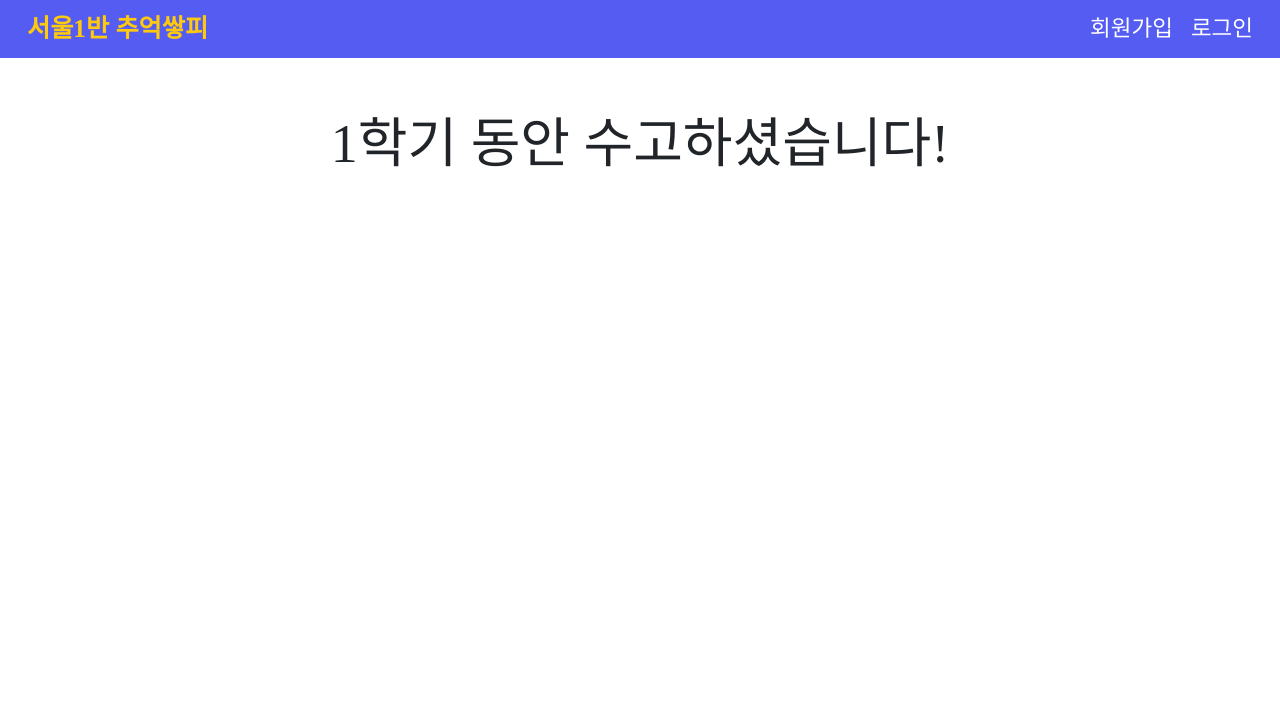
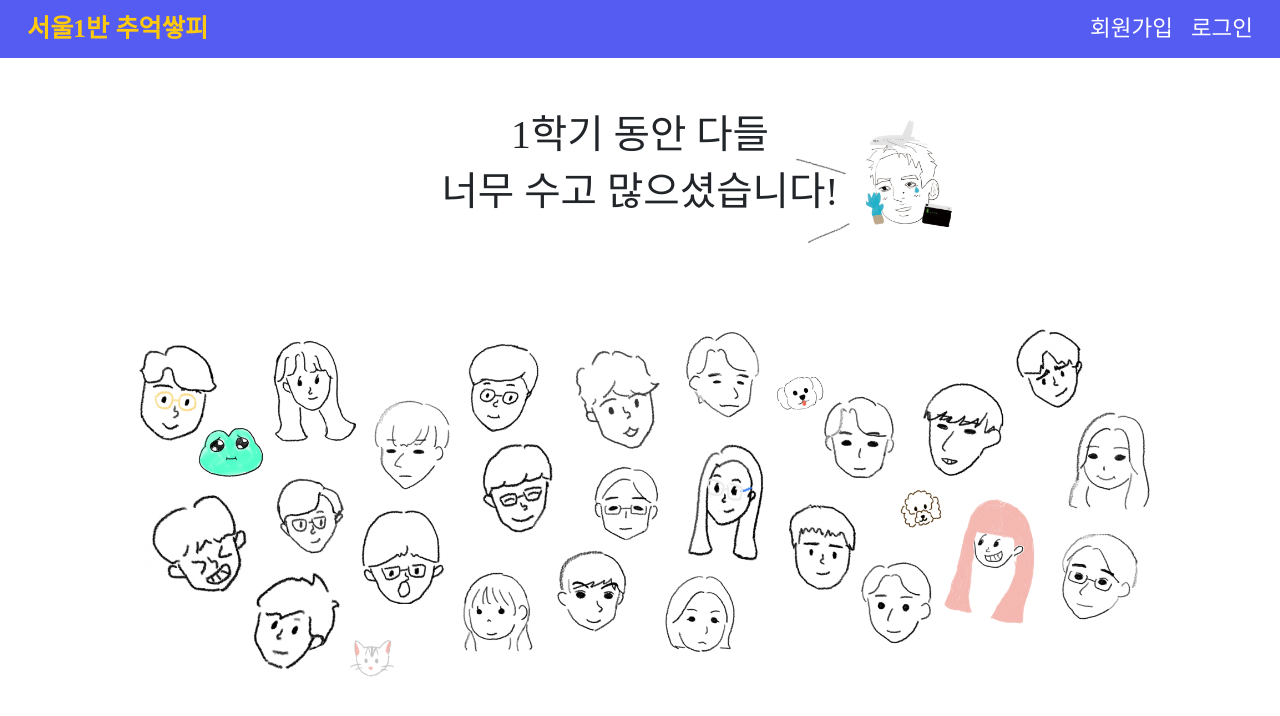
Before and after one commit to rohmantique/SSAFY-Side-Pjt, a Django app: page /rollpaper/main/ in a window 1280 px wide. Shown: the top 716 px of the page. Run offline with Django 4.2, Linux system fonts and the light colour scheme; some web fonts are replaced.

Commit message:
eunho/ Add background img to main.html & Edit detail.html style setting

```diff
--- a/roll_paper/forms.py
+++ b/roll_paper/forms.py
@@ -15,7 +15,7 @@ class RollPaperForm(forms.ModelForm):
         label='',
         widget=forms.Textarea(
             attrs={
-                'class': 'form-control',
+                'class': 'form-control letter-content',
             }
         )
     )
--- a/roll_paper/templates/roll_paper/complete.html
+++ b/roll_paper/templates/roll_paper/complete.html
@@ -5,8 +5,8 @@
   <h2 >편지를 성공적으로 보냈어요!</h2>
 </header>
 <div class="container d-flex justify-content-center">
-  <a href="{% url 'rollpaper:userlst' %}" style="text-decoration:none">
-    <h3>다른 사람한테 또 쓰러가기!🏃‍♀️🏃‍♂️</h3>
+  <a href="{% url 'rollpaper:userlst' %}" class="text-decoration-none userName">
+    <h4>다른 사람한테 또 쓰러가기!🏃‍♀️🏃‍♂️</h4>
   </a>
 </div>
 {% endblock content %}
--- a/roll_paper/templates/roll_paper/main.html
+++ b/roll_paper/templates/roll_paper/main.html
@@ -1,7 +1,42 @@
 {% extends 'base.html' %}
 
+{% block style %}
+@media(max-width: 991px) {
+  .container {
+      background-image: url('../../static/images/main2.PNG');
+      background-size: contain;
+      background-repeat: no-repeat;
+      background-position: top;
+    }
+}
+
+@media(min-width: 992px) {
+  .container {
+    background-image: url('../../static/images/main_pc.PNG');
+    background-size: contain;
+    background-repeat: no-repeat;
+    background-position: top;
+  }
+
+  .mobile {
+    display: none;
+  }
+}
+
+{% endblock style %}
+
 {% block content %}
-  <header class="m-5">
-    <h2>1학기 동안 수고하셨습니다!</h2>
+  <header class="m-5 text-center">
+    <h3>1학기 동안 다들</h3>
+    <h3>너무 수고 많으셨습니다!</h3>
   </header>
+
+  <main class="my-5 mx-2">
+    <div class="my-5 p-5"></div>
+    <div class="my-5 p-5"></div>
+    <div class="my-5 p-5"></div>
+    <div class="my-5 p-5 mobile"></div>
+    <div class="my-5 p-5 mobile"></div>
+    <div class="my-5 p-5 mobile"></div>
+  </main>
 {% endblock content %}
```
Also changed, not shown: roll_paper/templates/roll_paper/detail.html (+8 -3 lines), static/images/main.PNG (added), static/images/main2.PNG (added), static/images/main_pc.PNG (added).
